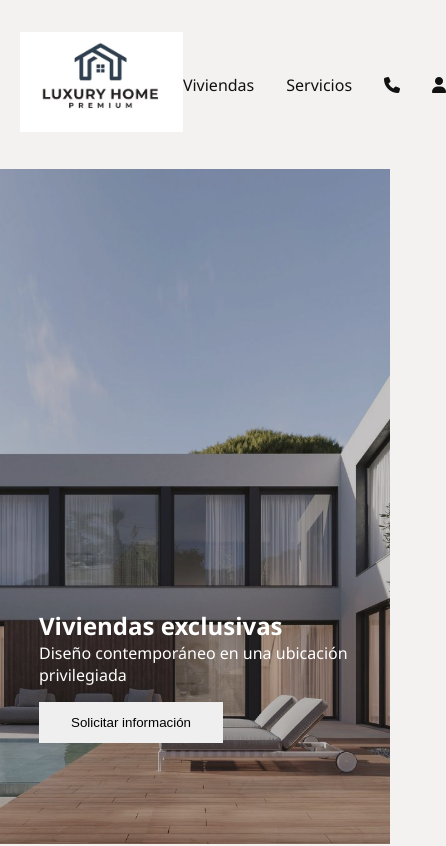
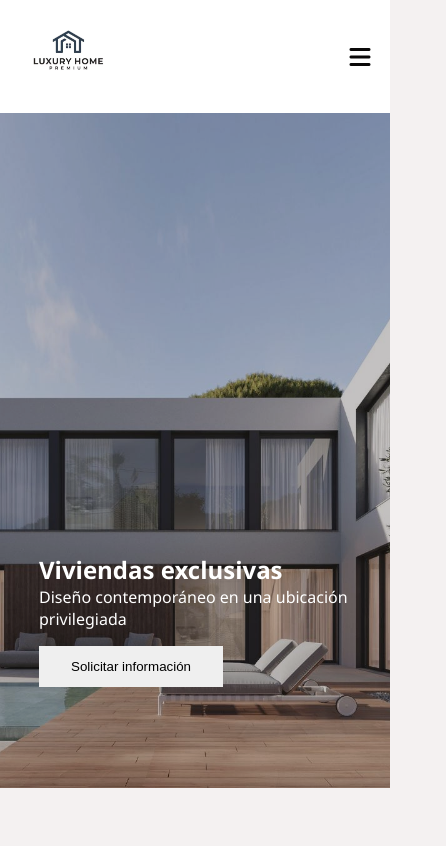
Before and after one commit to juancarlosdhhr/ProyectoResidencialAurora, a website built with Vite: page index.html in a window 390 px wide. Shown: the top 846 px of the page, 446 px wide, since content can reach past the window. Built offline with nearby package versions, Linux system fonts and the light colour scheme.

Commit message:
nav responsive

```diff
--- a/components/Header/Header.css
+++ b/components/Header/Header.css
@@ -2,12 +2,15 @@
   display: flex;
   justify-content: space-between;
   align-items: center;
-  padding: 2rem 5vw;
+  padding: 1.5rem 5vw;
+  position: relative;
+  background-color: #fff;
+  z-index: 1000;
 }
 
 .logo {
-  font-family: 'Playfair Display', serif;
-  font-size: 1.8rem;
+  height: 60px;
+  width: auto;
 }
 
 .nav-links {
@@ -37,13 +40,39 @@
   width: 100%;
 }
 
-.logo {
-  height: 100px;
-  width: auto;
+/* Botón hamburguesa (oculto en desktop) */
+.menu-toggle {
+  display: none;
+  font-size: 1.5rem;
+  cursor: pointer;
 }
 
-.nav {
-  display: flex;
-  align-items: center;
-  justify-content: space-between;
+/* Responsive */
+@media (max-width: 768px) {
+  .nav-links {
+    position: absolute;
+    top: 100%;
+    right: 0;
+    background-color: #fff;
+    flex-direction: column;
+    width: 200px;
+    padding: 1rem 0;
+    box-shadow: 0 8px 20px rgba(0,0,0,0.1);
+    display: none;
+    border-radius: 8px;
+  }
+
+  .nav-links.active {
+    display: flex;
+  }
+
+  .nav-links li {
+    margin: 0.5rem 0;
+    text-align: right;
+    padding: 0 1rem;
+  }
+
+  .menu-toggle {
+    display: block;
+  }
 }
--- a/components/Header/Header.js
+++ b/components/Header/Header.js
@@ -3,19 +3,29 @@ import './Header.css';
 const Header = () => {
   document.getElementById('header').innerHTML = `
     <nav class="nav">
-     <a href="/">
-  <img src="assets/logo.jpg" alt="Logo Luxury Home" class="logo">
-</a>
+      <a href="/">
+        <img src="assets/logo.jpg" alt="Logo Luxury Home" class="logo">
+      </a>
 
-      <ul class="nav-links">
+      <div class="menu-toggle" id="menuToggle">
+        <i class="fa-solid fa-bars"></i>
+      </div>
+
+      <ul class="nav-links" id="navLinks">
         <li><a href="#residences">Viviendas</a></li>
         <li><a href="#amenities">Servicios</a></li>
-       <li><a href="#" id="phoneBtn"><i class="fa-solid fa-phone"></i></a></li>
+        <li><a href="#" id="phoneBtn"><i class="fa-solid fa-phone"></i></a></li>
         <li><a href="#" id="loginBtn"><i class="fa-solid fa-user"></i></a></li>
-
       </ul>
     </nav>
   `;
+
+  // Toggle menu mobile
+  const menuToggle = document.getElementById('menuToggle');
+  const navLinks = document.getElementById('navLinks');
+  menuToggle.addEventListener('click', () => {
+    navLinks.classList.toggle('active');
+  });
 };
 
 export default Header;
```
